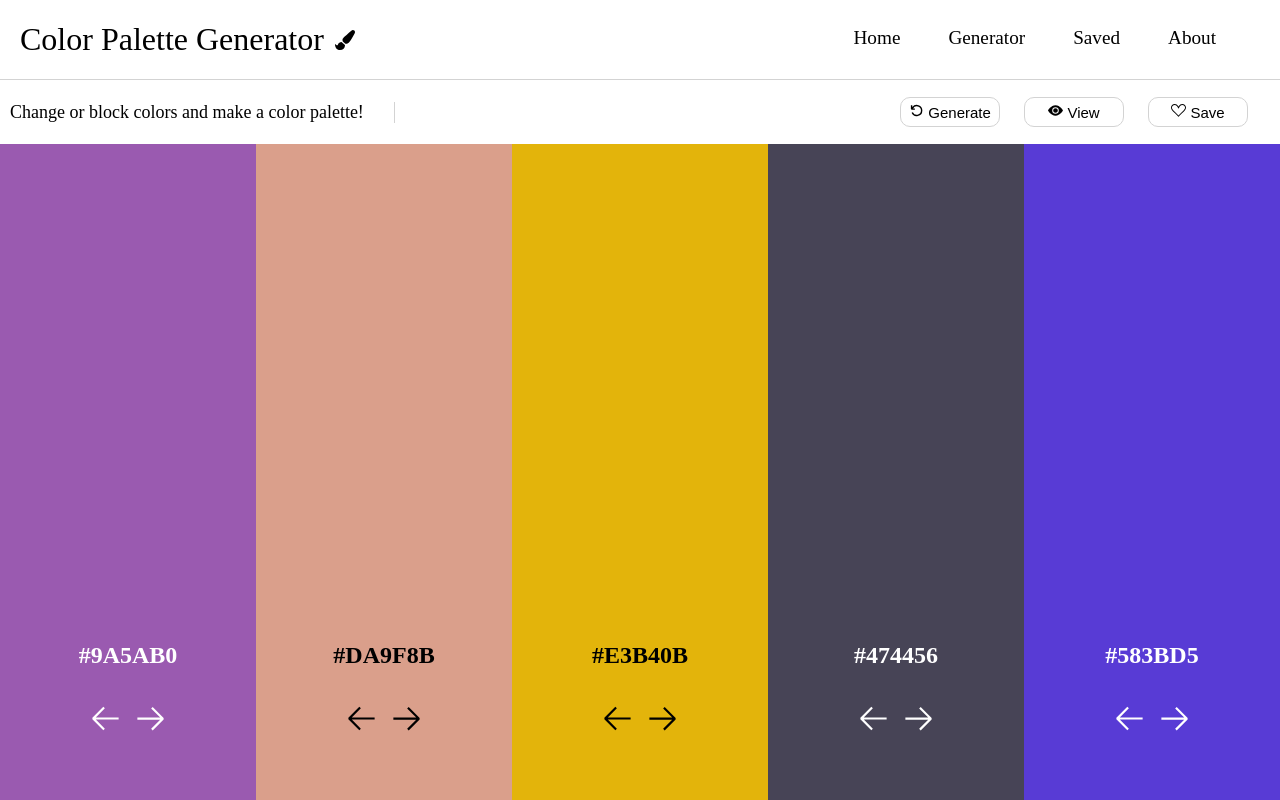
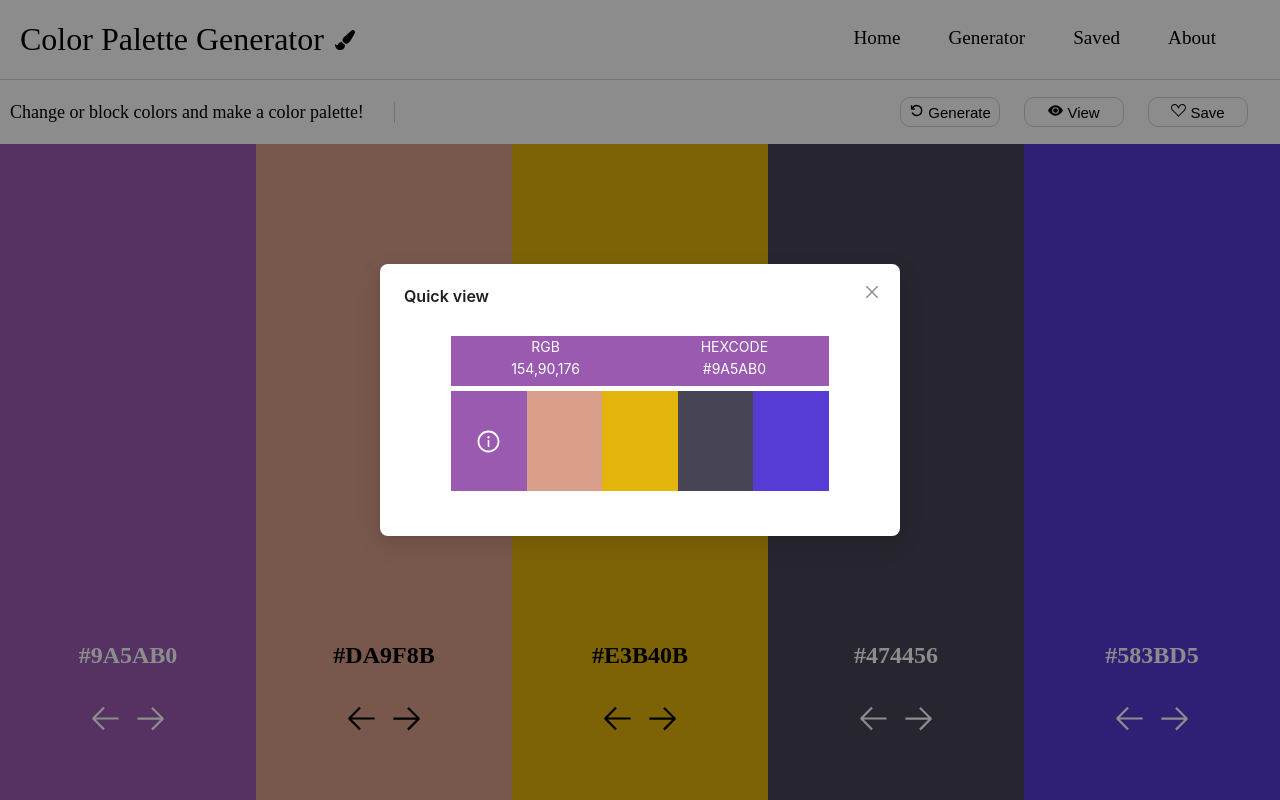
Before and after one commit to AdrianMReds/react-color-palette-generator, a React (Create React App) app: page /generator in a window 1280 px wide. Both pictures are taken after a click on the button "View". Built offline with nearby package versions, Linux system fonts and the light colour scheme.

Commit message:
View Modal

```diff
--- a/src/Components/Pages/Generator.jsx
+++ b/src/Components/Pages/Generator.jsx
@@ -15,6 +15,7 @@ import {
 import { ChromePicker } from "react-color";
 import { notification } from "antd";
 import "./Pages.css";
+import ViewModal from "../ViewModal";
 
 const rgbToHex = (nums) => {
   let hexcode = "";
@@ -49,6 +50,7 @@ const Generator = () => {
     { color: generateColor(), blocked: false },
   ]);
   const [selected, setSelected] = useState(undefined);
+  const [openViewModal, setOpenViewModal] = useState(false);
 
   const restartColors = () => {
     let tempPalette = [...palette];
@@ -80,12 +82,22 @@ const Generator = () => {
         flexDirection: "column",
       }}
     >
-      <ToolsBar height={"8vh"} restartColors={restartColors} />
+      <ToolsBar
+        height={"8vh"}
+        restartColors={restartColors}
+        openViewModal={openViewModal}
+        setOpenViewModal={setOpenViewModal}
+      />
       <div
         className="palette"
         style={{ display: "flex", flexDirection: "row", height: "82vh" }}
         onMouseLeave={() => setSelected(undefined)}
       >
+        <ViewModal
+          modalOpen={openViewModal}
+          setModalOpen={setOpenViewModal}
+          palette={palette}
+        />
         {palette.map((color, index) => {
           return (
             <ColorBar
@@ -293,7 +305,12 @@ const ColorBar = ({
   );
 };
 
-const ToolsBar = ({ height, restartColors }) => {
+const ToolsBar = ({
+  height,
+  restartColors,
+  openViewModal,
+  setOpenViewModal,
+}) => {
   return (
     <div
       className="toolsBar"
@@ -322,7 +339,14 @@ const ToolsBar = ({ height, restartColors }) => {
         <button className="toolsBar-btn" onClick={restartColors}>
           {<VscDebugRestart />} Generate
         </button>
-        <button className="toolsBar-btn">{<BsEyeFill />} View</button>
+        <button
+          className="toolsBar-btn"
+          onClick={() => {
+            setOpenViewModal(true);
+          }}
+        >
+          {<BsEyeFill />} View
+        </button>
         <button className="toolsBar-btn">{<BsSuitHeart />} Save</button>
       </div>
     </div>
--- /dev/null
+++ b/src/Components/ViewModal.jsx
@@ -0,0 +1,171 @@
+import React, { useState } from "react";
+import { Modal, notification } from "antd";
+import { AiOutlineInfoCircle } from "react-icons/ai";
+
+const ViewModal = ({ modalOpen, setModalOpen, palette }) => {
+  const [clicked, setClicked] = useState(0);
+  const [hover, setHover] = useState(undefined);
+  const [api, contextHolder] = notification.useNotification();
+  const handleClose = () => {
+    setModalOpen(false);
+    setClicked(0);
+  };
+
+  const darkOrLight = (color) => {
+    var r, g, b, hsp;
+
+    // Function extracted from https://awik.io/determine-color-bright-dark-using-javascript/
+    //Convert it to RGB: http://gist.github.com/983661
+    color = +("0x" + color.slice(1).replace(color.length < 5 && /./g, "$&$&"));
+
+    r = color >> 16;
+    g = (color >> 8) & 255;
+    b = color & 255;
+
+    // HSP (Highly Sensitive Poo) equation from http://alienryderflex.com/hsp.html
+    hsp = Math.sqrt(0.299 * (r * r) + 0.587 * (g * g) + 0.114 * (b * b));
+
+    // Using the HSP value, determine whether the color is light or dark
+    if (hsp > 127.5) {
+      return "light";
+    } else {
+      return "dark";
+    }
+  };
+
+  const hex2rgb = (hex) => {
+    const r = parseInt(hex.slice(1, 3), 16);
+    const g = parseInt(hex.slice(3, 5), 16);
+    const b = parseInt(hex.slice(5, 7), 16);
+
+    let rgb = r.toString() + "," + g.toString() + "," + b.toString();
+
+    return rgb;
+  };
+
+  const copyToClipboard = (copyText) => {
+    // Copy the text inside the text field
+    navigator.clipboard.writeText(copyText);
+    api.success({
+      message: `${copyText} copied to the clipboard.`,
+      placement: "bottom",
+      duration: 2,
+    });
+  };
+
+  return (
+    <Modal
+      title="Quick view"
+      open={modalOpen}
+      onCancel={handleClose}
+      footer={null}
+      centered={true}
+      bodyStyle={{
+        height: 200,
+        display: "flex",
+        flexDirection: "column",
+        justifyContent: "center",
+        alignItems: "center",
+      }}
+    >
+      {contextHolder}
+      <div
+        className="colorNames"
+        style={{
+          display: "flex",
+          flexDirection: "row",
+          width: "80%",
+          height: "25%",
+          textAlign: "-webkit-center",
+          backgroundColor: palette[clicked].color,
+          color:
+            darkOrLight(palette[clicked].color) === "light" ? "black" : "white",
+        }}
+      >
+        <div
+          style={{
+            width: "50%",
+            display: "flex",
+            flexDirection: "column",
+            cursor: "pointer",
+          }}
+        >
+          <p>RGB</p>
+          <div
+            title="Copy to clipboard"
+            onClick={() => {
+              copyToClipboard(hex2rgb(palette[clicked].color));
+            }}
+          >
+            {hex2rgb(palette[clicked].color)}
+          </div>
+        </div>
+        <div
+          style={{
+            width: "50%",
+            display: "flex",
+            flexDirection: "column",
+            cursor: "pointer",
+          }}
+        >
+          <p>HEXCODE</p>
+          <div
+            title="Copy to clipboard"
+            onClick={() => {
+              copyToClipboard(palette[clicked].color);
+            }}
+          >
+            {palette[clicked].color}
+          </div>
+        </div>
+      </div>
+      <div
+        className="quickView"
+        style={{
+          display: "flex",
+          flexDirection: "row",
+          width: "80%",
+          height: "fit-content",
+          textAlign: "-webkit-center",
+          margin: 5,
+        }}
+        onMouseLeave={() => {
+          setHover(undefined);
+        }}
+      >
+        {palette.map((item, index) => {
+          return (
+            <div
+              style={{
+                width: "20%",
+                height: 100,
+                backgroundColor: item.color,
+                display: "flex",
+                alignItems: "center",
+                justifyContent: "center",
+                opacity: clicked === index ? 1 : hover === index ? 0.8 : 1,
+              }}
+              onClick={() => {
+                setClicked(index);
+              }}
+              onMouseEnter={() => {
+                setHover(index);
+              }}
+            >
+              {clicked === index ? (
+                <AiOutlineInfoCircle
+                  style={{ fontSize: 25 }}
+                  color={
+                    darkOrLight(item.color) === "light" ? "black" : "white"
+                  }
+                />
+              ) : null}
+            </div>
+          );
+        })}
+      </div>
+    </Modal>
+  );
+};
+
+export default ViewModal;
```
